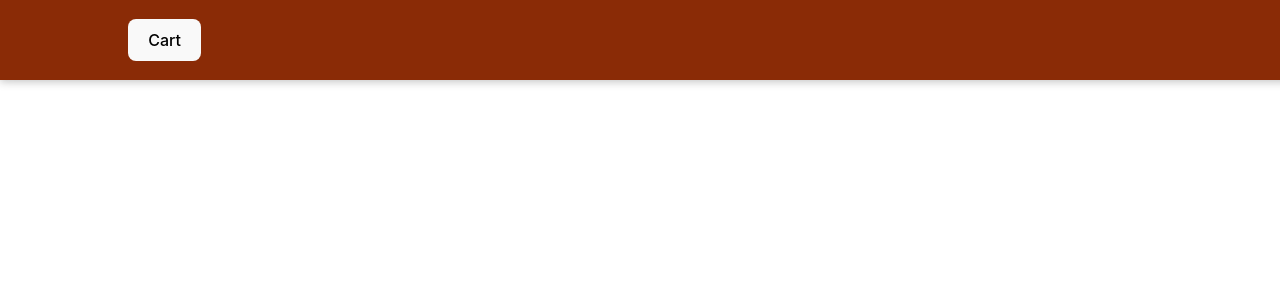
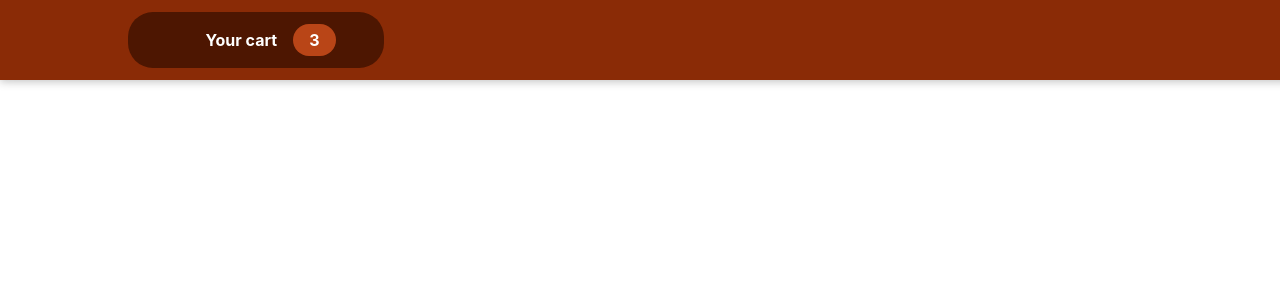
Before and after one commit to ch1n069/meal-on-wheels, a React (Vite) app: page / in a window 1280 px wide. Shown: the top 300 px of the page. Built offline with nearby package versions, Linux system fonts and the light colour scheme.

Commit message:
styling of the cart button

```diff
--- a/package.json
+++ b/package.json
@@ -11,7 +11,8 @@
   },
   "dependencies": {
     "react": "^18.2.0",
-    "react-dom": "^18.2.0"
+    "react-dom": "^18.2.0",
+    "react-icons": "^4.10.1"
   },
   "devDependencies": {
     "@types/react": "^18.2.14",
--- a/src/components/Layout/Header.jsx
+++ b/src/components/Layout/Header.jsx
@@ -2,12 +2,13 @@ import React, { Fragment } from "react";
 import mealsImage from "../../assets/images/meals.jpg";
 // use of css modules
 import styles from "./Header.module.css";
+import HeaderCartButton from "./HeaderCartButton";
 
 const Header = (props) => {
   return (
     <Fragment>
       <header className={styles.header}>
-        <button>Cart</button>
+        <HeaderCartButton />
       </header>
       {/* <div className={styles.main_image}>
         <img
--- a/src/components/Layout/HeaderCartButton.jsx
+++ b/src/components/Layout/HeaderCartButton.jsx
@@ -1,11 +1,11 @@
 import React from "react";
-
+import styles from "./HeaderCartButton.module.css";
 const HeaderCartButton = (props) => {
   return (
-    <button type="">
-      <span></span>
-      <span></span>
-      <span></span>
+    <button type="submit" className={styles.button}>
+      <span className={styles.icon}></span>
+      <span>Your cart</span>
+      <span className={styles.badge}>3</span>
     </button>
   );
 };
--- /dev/null
+++ b/src/components/Layout/HeaderCartButton.module.css
@@ -0,0 +1,59 @@
+.button {
+  cursor: pointer;
+  font: inherit;
+  border: none;
+  background-color: #4d1601;
+  color: white;
+  padding: 0.75rem 3rem;
+  display: flex;
+  justify-content: space-around;
+  align-items: center;
+  border-radius: 25px;
+  font-weight: bold;
+}
+
+.button:hover,
+.button:active {
+  background-color: #2c0d00;
+}
+
+.icon {
+  width: 1.35rem;
+  height: 1.35rem;
+  margin-right: 0.5rem;
+}
+
+.badge {
+  background-color: #b94517;
+  padding: 0.25rem 1rem;
+  border-radius: 25px;
+  margin-left: 1rem;
+  font-weight: bold;
+}
+
+.button:hover .badge,
+.button:active .badge {
+  background-color: #92320c;
+}
+
+.bump {
+  animation: bump 300ms ease-out;
+}
+
+@keyframes bump {
+  0% {
+    transform: scale(1);
+  }
+  10% {
+    transform: scale(0.9);
+  }
+  30% {
+    transform: scale(1.1);
+  }
+  50% {
+    transform: scale(1.15);
+  }
+  100% {
+    transform: scale(1);
+  }
+}
```
Also changed, not shown: 1 other file (tests, documents, lock files or other folders).
